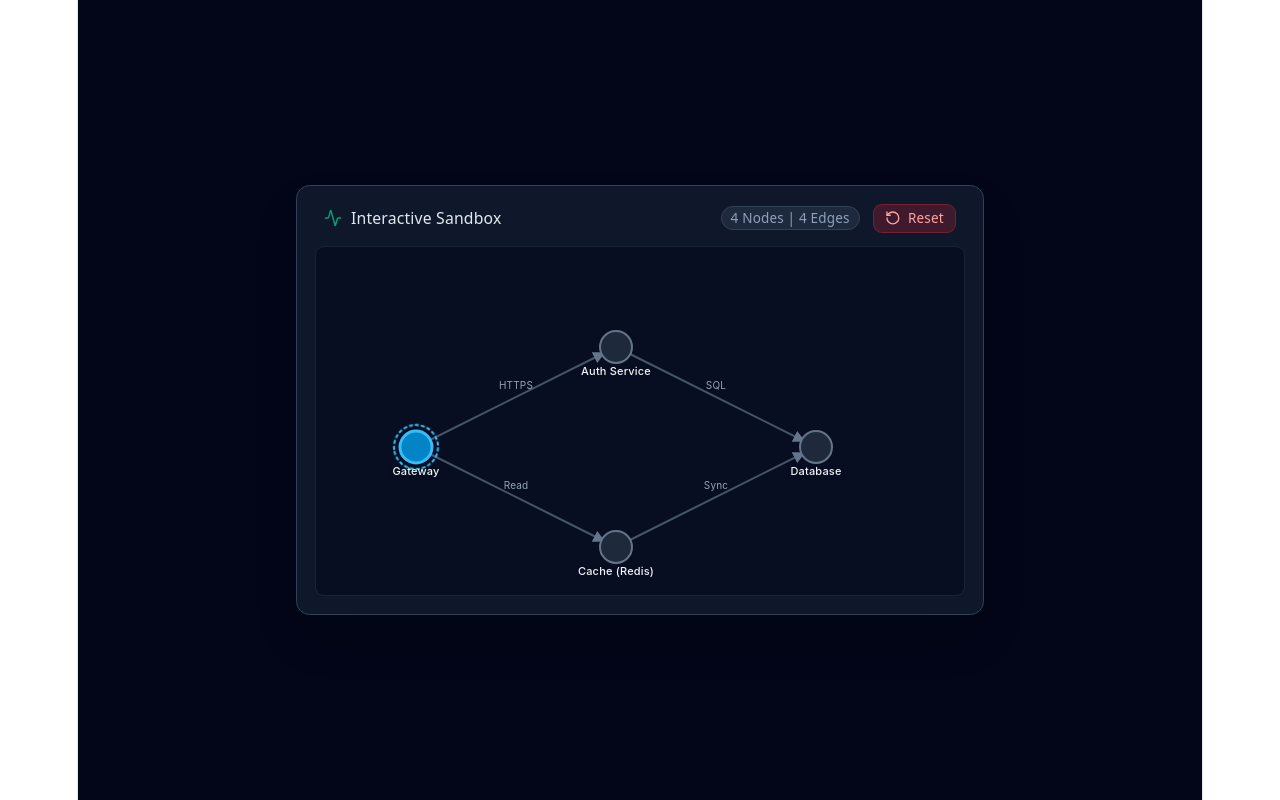
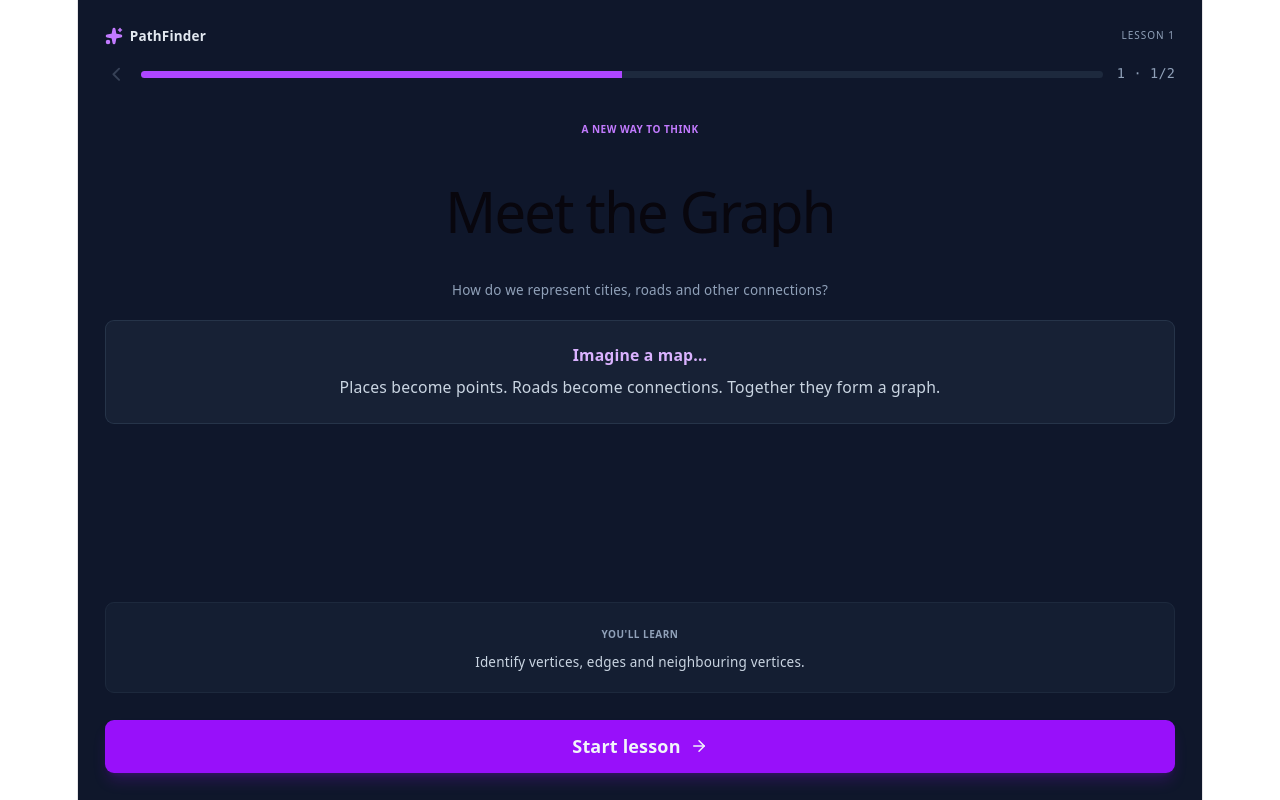
Before and after one commit to thomasisebeck/COS750, a React (Vite) app in the folder frontend/: page / in a window 1280 px wide. Built offline with nearby package versions, Linux system fonts and the light colour scheme.

Commit message:
vert selection

```diff
--- a/frontend/src/App.tsx
+++ b/frontend/src/App.tsx
@@ -1,122 +1,175 @@
-import { useState } from "react";
+import { useState, useEffect } from "react";
 import "./App.css";
-import {
-  LiveGraph,
-  type GraphEdge,
-  type GraphNode,
-} from "./components/LiveGraph";
-
-const INITIAL_NODES: GraphNode[] = [
-  { id: "1", label: "Gateway", x: 100, y: 200 },
-  { id: "2", label: "Auth Service", x: 300, y: 100 },
-  { id: "3", label: "Database", x: 500, y: 200 },
-  { id: "4", label: "Cache (Redis)", x: 300, y: 300 },
-];
-
-const INITIAL_EDGES: GraphEdge[] = [
-  { id: "e1-2", source: "1", target: "2", label: "HTTPS" },
-  { id: "e2-3", source: "2", target: "3", label: "SQL" },
-  { id: "e1-4", source: "1", target: "4", label: "Read" },
-  { id: "e4-3", source: "4", target: "3", label: "Sync" },
-];
-
-const INITIAL_HIGHLIGHTED_NODES = ["1"];
+import { Sparkles, ChevronLeft, ArrowRight } from "lucide-react";
+import { LiveGraph } from "./components/LiveGraph";
+import lessonData from "./lessons/lesson-1.json";
+import { playNoteSound } from "./helpers";
 
 function App() {
-  const [nodes, setNodes] = useState<GraphNode[]>(INITIAL_NODES);
-  const [edges, setEdges] = useState<GraphEdge[]>(INITIAL_EDGES);
+  const [currentPageIndex, setCurrentPageIndex] = useState(0);
 
-  // Helper to find connecting edge IDs between consecutive nodes in the path sequence
-  const getConnectingEdges = (path: string[], graphEdges: GraphEdge[]) => {
-    const activeEdgeIds: string[] = [];
-    for (let i = 0; i < path.length - 1; i++) {
-      const u = path[i];
-      const v = path[i + 1];
+  const currentPage = lessonData.pages[currentPageIndex];
+  const totalPages = lessonData.pages.length;
 
-      const matchingEdge = graphEdges.find(
-        (edge) =>
-          (edge.source === u && edge.target === v) ||
-          (edge.source === v && edge.target === u),
-      );
+  // Track dynamic graph state for graph-type content boxes
+  const [graphState, setGraphState] = useState(
+    currentPage.contentBox?.boxType === "graph"
+      ? currentPage.contentBox.state
+      : null,
+  );
 
-      if (matchingEdge) {
-        activeEdgeIds.push(matchingEdge.id);
-      }
+  // Update local graph state whenever the page changes
+  useEffect(() => {
+    if (currentPage.contentBox?.boxType === "graph") {
+      setGraphState(currentPage.contentBox.state);
     }
-    return activeEdgeIds;
+  }, [currentPageIndex]);
+
+  // Handle node drag positioning
+  const handleNodeMove = (nodeId, x, y) => {
+    setGraphState((prev) => ({
+      ...prev,
+      nodes: prev.nodes.map((node) =>
+        node.id === nodeId ? { ...node, x, y } : node,
+      ),
+    }));
   };
 
-  const [highlightedNodes, setHighlightedNodes] = useState<string[]>(
-    INITIAL_HIGHLIGHTED_NODES,
-  );
-  const [highlightedEdges, setHighlightedEdges] = useState<string[]>(() =>
-    getConnectingEdges(INITIAL_HIGHLIGHTED_NODES, INITIAL_EDGES),
-  );
+  // Handle node tap/click selection
+  const handleNodeClick = (nodeId) => {
+    setGraphState((prev) => {
+      const isHighlighted = prev.highlightedNodes.includes(nodeId);
+      const nextNodes = isHighlighted
+        ? prev.highlightedNodes.filter((id) => id !== nodeId)
+        : [...prev.highlightedNodes, nodeId];
 
-  const playNote = (count: number) => {
-    if (count >= 1 && count <= 18) {
-      const audio = new Audio(`/notes/${count}.mp3`);
-      audio.currentTime = 0;
-      audio.play().catch((err) => console.error("Audio playback error:", err));
+      const totalCount = nextNodes.length + prev.highlightedEdges.length;
+      playNoteSound(totalCount); // Plays /notes/{totalCount}.mp3[cite: 1]
+
+      return {
+        ...prev,
+        highlightedNodes: nextNodes,
+      };
+    });
+  };
+
+  // Reset graph back to initial JSON state
+  const handleReset = () => {
+    if (currentPage.contentBox?.boxType === "graph") {
+      setGraphState(currentPage.contentBox.state);
     }
   };
 
-  const handleNodeClick = (nodeId: string) => {
-    console.log(`Node clicked in App: ${nodeId}`);
+  return (
+    <div className="w-full h-screen bg-slate-900 text-slate-100 flex flex-col p-0 m-0 overflow-hidden">
+      <div className="w-full h-full bg-slate-900 border-0 p-6 flex flex-col justify-between relative overflow-y-auto">
+        {/* Top Header */}
+        <div className="flex items-center justify-between text-xs text-slate-400 mb-4 shrink-0">
+          <div className="flex items-center gap-1.5 font-semibold text-slate-200">
+            <Sparkles className="w-4 h-4 text-purple-400 fill-purple-400" />
+            <span>{lessonData.meta.module}</span>
+          </div>
+          <span className="uppercase tracking-widest text-[10px] text-slate-400 font-medium">
+            LESSON {lessonData.meta.lessonNumber}
+          </span>
+        </div>
 
-    setHighlightedNodes((prev) => {
-      const existingIndex = prev.indexOf(nodeId);
-      let nextHighlighted: string[];
+        {/* Progress Bar */}
+        <div className="flex items-center gap-3 mb-6 shrink-0">
+          <button
+            disabled={currentPageIndex === 0}
+            onClick={() => setCurrentPageIndex((prev) => Math.max(0, prev - 1))}
+            className="text-slate-400 hover:text-slate-200 disabled:opacity-30 transition-colors"
+          >
+            <ChevronLeft className="w-5 h-5" />
+          </button>
 
-      if (existingIndex !== -1) {
-        // Backtrack: Keep the path up to and including the clicked node
-        nextHighlighted = prev.slice(0, existingIndex + 1);
-      } else {
-        // Add new node to the path sequence
-        nextHighlighted = [...prev, nodeId];
-      }
+          <div className="flex-1 bg-slate-800 h-1.5 overflow-hidden rounded-full">
+            <div
+              className="bg-purple-500 h-full transition-all duration-300"
+              style={{
+                width: `${((currentPageIndex + 1) / totalPages) * 100}%`,
+              }}
+            />
+          </div>
 
-      // Update highlighted edges based on consecutive nodes in the new path
-      setHighlightedEdges(getConnectingEdges(nextHighlighted, edges));
+          <span className="text-xs text-slate-400 font-mono">
+            {currentPageIndex + 1} · {currentPageIndex + 1}/{totalPages}
+          </span>
+        </div>
 
-      // Play note for the updated selected node count
-      playNote(nextHighlighted.length);
+        {/* Main Content Area */}
+        <div className="flex-1 flex flex-col justify-start gap-4">
+          <div>
+            <span className="text-[10px] font-bold tracking-wider text-purple-400 uppercase">
+              {lessonData.meta.category}
+            </span>
+            <h1 className="text-2xl font-bold text-slate-100 mt-1">
+              {currentPage.title}
+            </h1>
+            <p className="text-xs text-slate-400 mt-1.5 leading-relaxed">
+              {currentPage.subtext}
+            </p>
+          </div>
 
-      return nextHighlighted;
-    });
-  };
+          {/* Render Text Content Box */}
+          {currentPage.contentBox.boxType === "text" && (
+            <div className="bg-slate-800/60 border border-slate-700/60 p-5 rounded-lg flex flex-col gap-2">
+              <h3 className="text-sm font-semibold text-purple-300">
+                {currentPage.contentBox.title}
+              </h3>
+              <p className="text-sm text-slate-300 leading-relaxed font-normal">
+                {currentPage.contentBox.text}
+              </p>
+            </div>
+          )}
 
-  const handleNodeMove = (nodeId: string, x: number, y: number) => {
-    setNodes((prevNodes) =>
-      prevNodes.map((node) => (node.id === nodeId ? { ...node, x, y } : node)),
-    );
-  };
+          {/* Render Graph Content Box */}
+          {currentPage.contentBox.boxType === "graph" && graphState && (
+            <div className="flex flex-col gap-3">
+              <LiveGraph
+                nodes={graphState.nodes}
+                edges={graphState.edges}
+                highlightedNodeIds={graphState.highlightedNodes}
+                highlightedEdgeIds={graphState.highlightedEdges}
+                onNodeMove={handleNodeMove}
+                onNodeClick={handleNodeClick}
+                onReset={handleReset}
+              />
+              {currentPage.contentBox.text && (
+                <p className="text-xs text-slate-400 text-center font-medium">
+                  {currentPage.contentBox.text}
+                </p>
+              )}
+            </div>
+          )}
 
-  const handleReset = () => {
-    setNodes(INITIAL_NODES);
-    setEdges(INITIAL_EDGES);
-    setHighlightedNodes(INITIAL_HIGHLIGHTED_NODES);
-    const initialEdges = getConnectingEdges(
-      INITIAL_HIGHLIGHTED_NODES,
-      INITIAL_EDGES,
-    );
-    setHighlightedEdges(initialEdges);
-    playNote(INITIAL_HIGHLIGHTED_NODES.length);
-  };
+          {/* Extra Box */}
+          {currentPage.extraBox && (
+            <div className="bg-slate-800/40 border border-slate-800 p-4 rounded-lg flex flex-col gap-1 mt-auto">
+              <span className="text-[10px] font-bold tracking-wider text-slate-400 uppercase">
+                {currentPage.extraBox.title}
+              </span>
+              <p className="text-xs text-slate-300 leading-relaxed">
+                {currentPage.extraBox.text}
+              </p>
+            </div>
+          )}
+        </div>
 
-  return (
-    <div className="min-h-screen bg-slate-950 text-slate-100 p-8 flex flex-col items-center justify-center gap-6">
-      <LiveGraph
-        nodes={nodes}
-        edges={edges}
-        highlightedNodeIds={highlightedNodes}
-        highlightedEdgeIds={highlightedEdges}
-        onNodeClick={handleNodeClick}
-        onNodeMove={handleNodeMove}
-        onReset={handleReset}
-        width={650}
-        height={350}
-      />
+        {/* Action Button */}
+        <button
+          onClick={() => {
+            if (currentPageIndex < totalPages - 1) {
+              setCurrentPageIndex((prev) => prev + 1);
+            }
+          }}
+          className="w-full mt-6 bg-purple-600 hover:bg-purple-500 text-slate-100 font-semibold py-3 px-4 rounded-lg flex items-center justify-center gap-2 transition-all active:scale-[0.98] shadow-lg shadow-purple-600/20 shrink-0"
+        >
+          <span>{currentPage.buttonLabel}</span>
+          <ArrowRight className="w-4 h-4" />
+        </button>
+      </div>
     </div>
   );
 }
--- /dev/null
+++ b/frontend/src/helpers.ts
@@ -0,0 +1,37 @@
+import type { GraphEdge } from "./components/LiveGraph";
+
+/**
+ * Finds connecting edge IDs between consecutive nodes in a path sequence.
+ */
+export const getConnectingEdges = (
+  path: string[],
+  graphEdges: GraphEdge[],
+): string[] => {
+  const activeEdgeIds: string[] = [];
+  for (let i = 0; i < path.length - 1; i++) {
+    const u = path[i];
+    const v = path[i + 1];
+
+    const matchingEdge = graphEdges.find(
+      (edge) =>
+        (edge.source === u && edge.target === v) ||
+        (edge.source === v && edge.target === u),
+    );
+
+    if (matchingEdge) {
+      activeEdgeIds.push(matchingEdge.id);
+    }
+  }
+  return activeEdgeIds;
+};
+
+/**
+ * Plays an audio note based on the given count (between 1 and 18).
+ */
+export const playNoteSound = (count: number): void => {
+  if (count >= 1 && count <= 18) {
+    const audio = new Audio(`/notes/${count}.mp3`);
+    audio.currentTime = 0;
+    audio.play().catch((err) => console.error("Audio playback error:", err));
+  }
+};
--- /dev/null
+++ b/frontend/src/lessons/lesson-1.json
@@ -0,0 +1,52 @@
+{
+  "id": "lesson-1",
+  "meta": {
+    "module": "PathFinder",
+    "lessonNumber": 1,
+    "category": "A NEW WAY TO THINK"
+  },
+  "pages": [
+    {
+      "title": "Meet the Graph",
+      "subtext": "How do we represent cities, roads and other connections?",
+      "contentBox": {
+        "boxType": "text",
+        "title": "Imagine a map...",
+        "text": "Places become points. Roads become connections. Together they form a graph."
+      },
+      "extraBox": {
+        "title": "YOU'LL LEARN",
+        "text": "Identify vertices, edges and neighbouring vertices."
+      },
+      "questionType": "CONTINUE",
+      "buttonLabel": "Start lesson"
+    },
+    {
+      "title": "What is a vertex?",
+      "subtext": "A vertex (or node) represents a place or object.",
+      "contentBox": {
+        "boxType": "graph",
+        "state": {
+          "nodes": [
+            { "id": "A", "label": "A", "x": 150, "y": 175 },
+            { "id": "B", "label": "B", "x": 325, "y": 75 },
+            { "id": "C", "label": "C", "x": 325, "y": 275 },
+            { "id": "D", "label": "D", "x": 500, "y": 175 }
+          ],
+          "edges": [
+            { "id": "eA-B", "source": "A", "target": "B", "label": "" },
+            { "id": "eA-C", "source": "A", "target": "C", "label": "" },
+            { "id": "eB-C", "source": "B", "target": "C", "label": "" },
+            { "id": "eB-D", "source": "B", "target": "D", "label": "" },
+            { "id": "eC-D", "source": "C", "target": "D", "label": "" }
+          ],
+          "highlightedNodes": ["A"],
+          "highlightedEdges": []
+        },
+        "text": "Tap a circle to select or deselect a vertex."
+      },
+      "questionType": "VERT_SELECTION",
+      "buttonLabel": "Continue"
+    }
+  ]
+}
```
